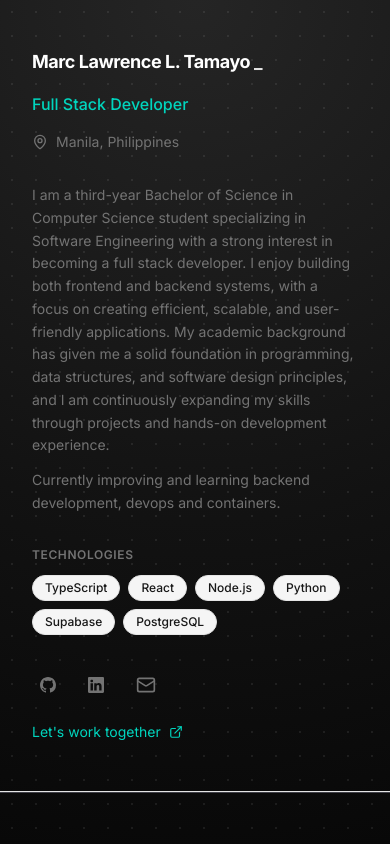
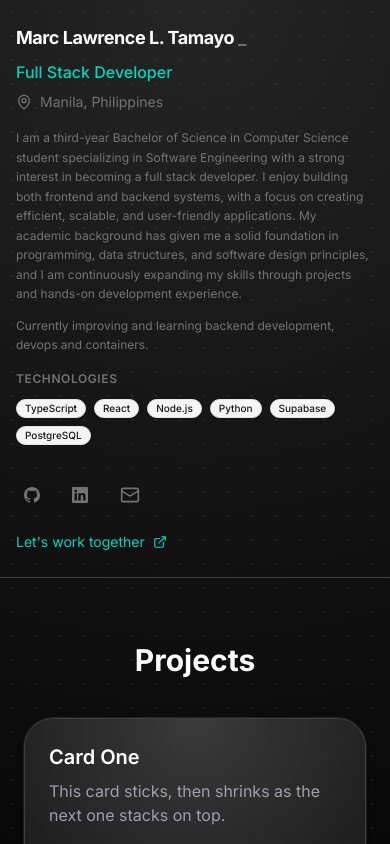
Before and after one commit to ieqisg/Portfolio, a Next.js app: page / in a window 390 px wide. Shown: the top 844 px of the page. Built offline with nearby package versions, Linux system fonts and the light colour scheme.

Commit message:
Fixed About me

```diff
--- a/app/pages/About.tsx
+++ b/app/pages/About.tsx
@@ -6,10 +6,10 @@ import TextType from "@/components/TextType"
 
 export default function About() {
   return (
-    <div className="flex flex-col justify-between h-full py-12 px-8 lg:px-12">
+    <div className="py-6 lg:py-10 px-4 md:px-6 lg:px-10">
       {/* Top Section - Name & Role */}
-      <div className="space-y-8">
-        <div className="space-y-4">
+      <div className="space-y-4 lg:space-y-8">
+        <div className="space-y-2 lg:space-y-4">
 
           <TextType
             text={["Marc Lawrence L. Tamayo"]}
@@ -31,10 +31,10 @@ export default function About() {
 
         {/* About */}
         <div className="space-y-3">
-          <p className="text-muted-foreground leading-relaxed text-sm">
+          <p className="text-muted-foreground leading-relaxed text-xs md:text-sm">
             I am a third-year Bachelor of Science in Computer Science student specializing in Software Engineering with a strong interest in becoming a full stack developer. I enjoy building both frontend and backend systems, with a focus on creating efficient, scalable, and user-friendly applications. My academic background has given me a solid foundation in programming, data structures, and software design principles, and I am continuously expanding my skills through projects and hands-on development experience.
           </p>
-          <p className="text-muted-foreground leading-relaxed text-sm">
+          <p className="text-muted-foreground leading-relaxed text-xs md:text-sm">
             Currently improving and learning backend development, devops and containers.
           </p>
         </div>
@@ -51,7 +51,7 @@ export default function About() {
             ].map((skill) => (
               <span
                 key={skill}
-                className="px-3 py-1 text-xs font-medium rounded-full bg-secondary text-secondary-foreground border border-border hover:border-teal-500/40 hover:text-teal-300 transition-colors duration-200 cursor-default"
+                className="px-2 py-0.5 text-[10px] md:text-xs text-xs font-medium rounded-full bg-secondary text-secondary-foreground border border-border hover:border-teal-500/40 hover:text-teal-300 transition-colors duration-200 cursor-default"
               >
                 {skill}
               </span>
--- a/app/pages/main.tsx
+++ b/app/pages/main.tsx
@@ -14,7 +14,7 @@ export default function Main() {
       <div className="min-h-screen ">
         <section className="relative">
           <div className="flex flex-col lg:flex-row">
-            <div className="lg:w-[42%] xl:w-[38%] lg:h-screen lg:sticky lg:top-0 border-b lg:border-b-0 ">
+            <div className="lg:w-[42%] xl:w-[38%] lg:h-screen lg:sticky lg:top-0 lg:overflow-y-auto">
               <AnimatedContent
                 distance={100}
                 direction="vertical"
```
